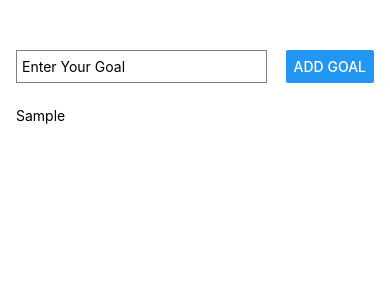
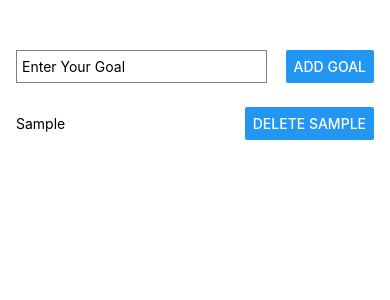
Before and after one commit to aecial/React-Udemy, a React Native app: screen / in a window 390 px wide. Both pictures are taken after typing "Sample" into the empty fields and a click on the button "ADD GOAL". Shown: the top 300 px of the page. Built offline with nearby package versions, Linux system fonts and the light colour scheme.

Commit message:
add delete goal handler

```diff
--- a/App.js
+++ b/App.js
@@ -12,6 +12,11 @@ export default function App() {
     setGoals((prev) => [...prev, enteredGoalText]);
     setEnteredGoalText("");
   };
+  const removeGoalHandler = (goal) => {
+    setGoals((prevGoals) => {
+      return prevGoals.filter((singleGoal) => singleGoal !== goal);
+    });
+  };
   return (
     <View style={styles.appContainer}>
       <View style={styles.inputContainer}>
@@ -25,7 +30,17 @@ export default function App() {
       </View>
       <View>
         {goals && goals.length > 0 ? (
-          goals.map((goal, index) => <Text key={index}>{goal}</Text>)
+          goals.map((goal, index) => (
+            <View style={styles.rowContainer} key={`${index}-${goal}`}>
+              <Text key={index}>{goal}</Text>
+              <Button
+                key={goal}
+                style={styles.buttonRow}
+                onPress={() => removeGoalHandler(goal)}
+                title={`Delete ${goal}`}
+              ></Button>
+            </View>
+          ))
         ) : (
           <Text>List of Goals....</Text>
         )}
@@ -52,4 +67,15 @@ const styles = StyleSheet.create({
     width: "70%",
     padding: 5,
   },
+  rowContainer: {
+    flexDirection: "row",
+    alignItems: "center",
+    justifyContent: "space-between",
+    marginBottom: 16,
+  },
+  buttonRow: {
+    width: 20,
+    backgroundColor: "red",
+    color: "white",
+  },
 });
```
